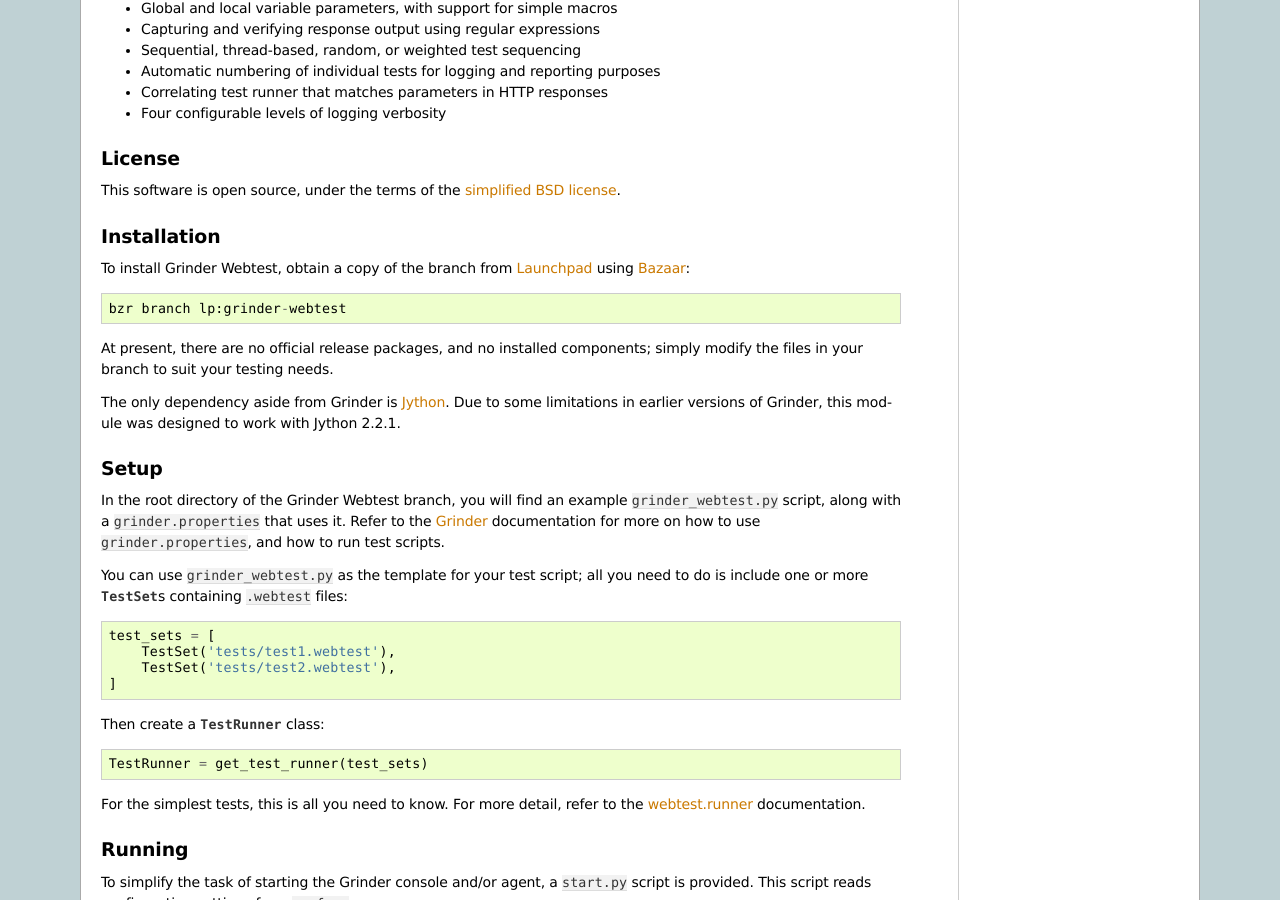
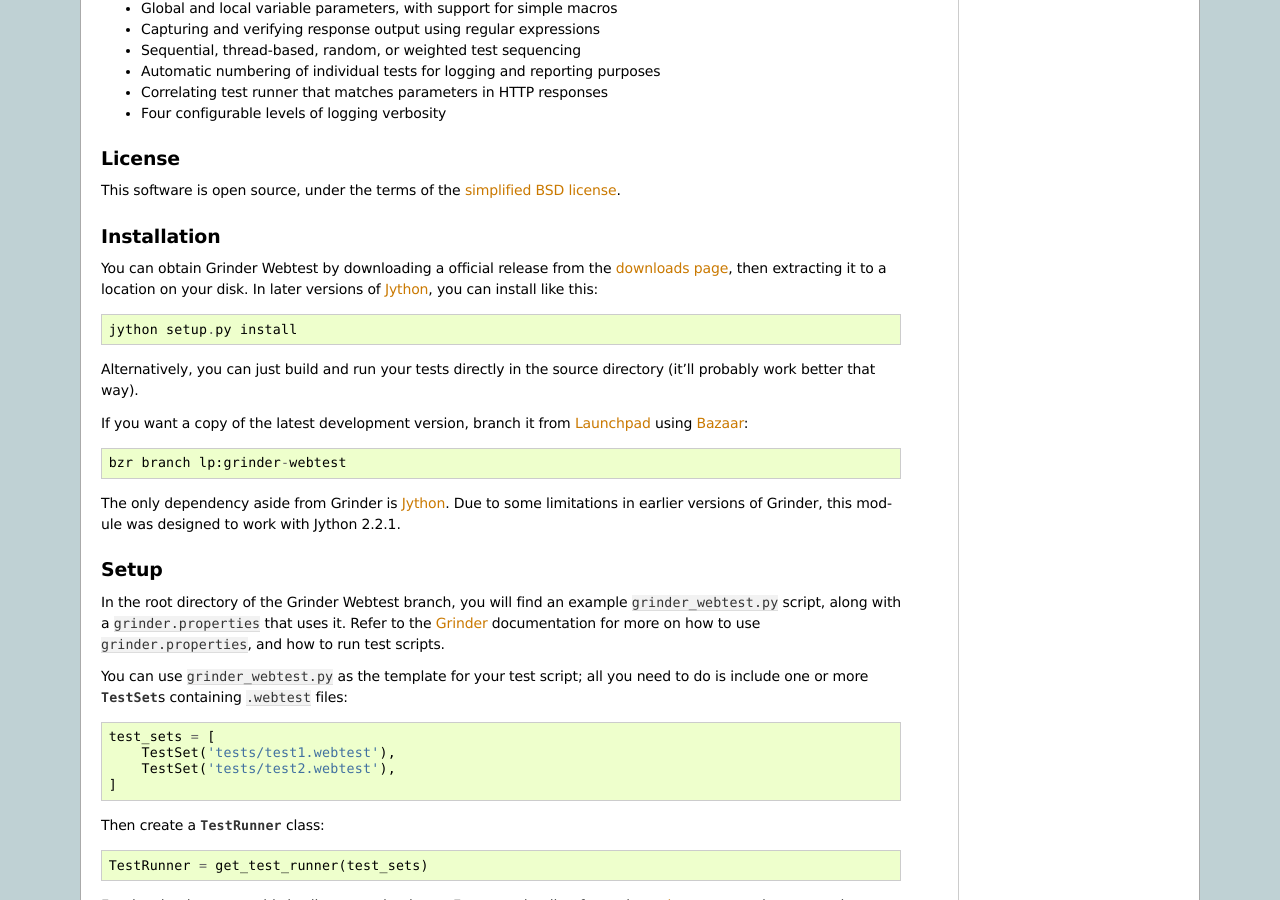
Before and after one commit to a-e/grinder-webtest, a Sphinx documentation site: the page built from docs/index.rst, in a window 1280 px wide and 900 px high, scrolled down 452 px. Built offline with Sphinx 7.4.7, drawn with Linux system fonts in a browser that asks for light colours.

Commit message:
Added install-from-release instructions, and a caveat about setup.py install with Jython

```diff
--- a/README.txt
+++ b/README.txt
@@ -9,6 +9,6 @@
 
 Documentation:
 
-    http://www.automation-excellence.com/grinder_webtest/html/index.html
+    http://readthedocs.org/projects/wapcaplet/grinder-webtest/docs/
 
 Contact Eric Pierce <epierce@automation-excellence.com> for support.
--- a/docs/index.rst
+++ b/docs/index.rst
@@ -48,16 +48,24 @@
 
 Installation
 ------------
-To install Grinder Webtest, obtain a copy of the branch from Launchpad_ using
-Bazaar_::
+You can obtain Grinder Webtest by downloading a official release from the
+`downloads page`_, then extracting it to a location on your disk. In later
+versions of Jython_, you can install like this::
+
+    jython setup.py install
+
+Alternatively, you can just build and run your tests directly in the source
+directory (it'll probably work better that way).
+
+If you want a copy of the latest development version, branch it from Launchpad_
+using Bazaar_::
 
     bzr branch lp:grinder-webtest
 
-At present, there are no official release packages, and no installed
-components; simply modify the files in your branch to suit your testing needs.
-
 The only dependency aside from Grinder is Jython_. Due to some limitations in
 earlier versions of Grinder, this module was designed to work with Jython 2.2.1.
+
+.. _downloads page: https://launchpad.net/grinder-webtest/+download
 
 
 Setup
```
